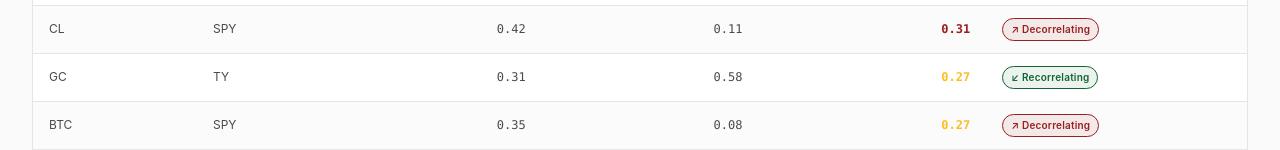
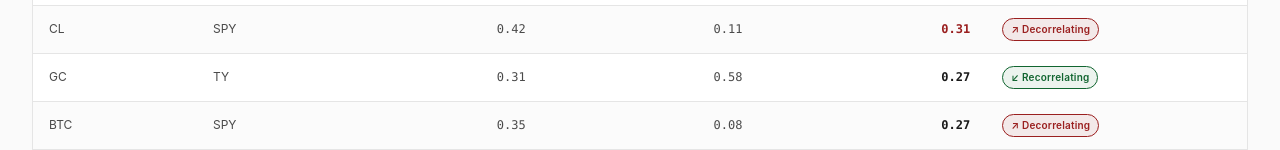
Before and after one commit to the-similarity/base, a Next.js app in the folder the-similarity-app/: page /portfolio in a window 1280 px wide. Shown: the part 650-800 px from the top of the page. Built offline with nearby package versions, Linux system fonts and the light colour scheme.

Commit message:
refactor(portfolio): monochrome divergence score ink ramp

```diff
--- a/the-similarity-app/components/portfolio/divergence-table.tsx
+++ b/the-similarity-app/components/portfolio/divergence-table.tsx
@@ -85,12 +85,14 @@ export function DivergenceTable({ data }: { data: DivergencePair[] }) {
               <td className="portfolio-table__td portfolio-table__td--mono portfolio-table__td--right">
                 <span
                   style={{
+                    // Editorial ramp: strong negative ink for high divergence,
+                    // primary text for mid, muted for low. No amber hue.
                     color:
                       row.divergenceScore > 0.3
                         ? "var(--negative)"
                         : row.divergenceScore > 0.15
-                          ? "#fbbf24"
-                          : "var(--text-secondary)",
+                          ? "var(--text-primary)"
+                          : "var(--text-muted)",
                     fontWeight: 600,
                   }}
                 >
```
